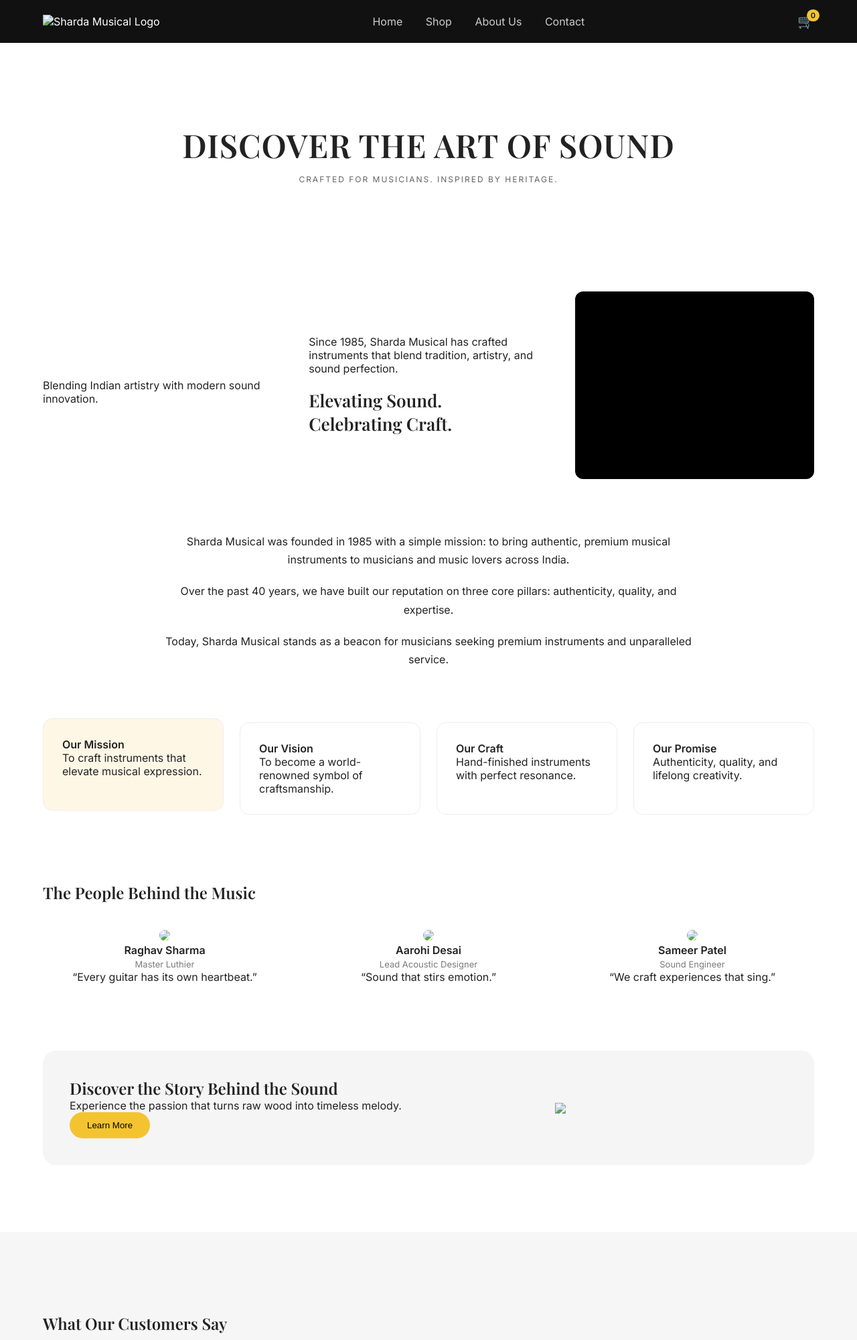
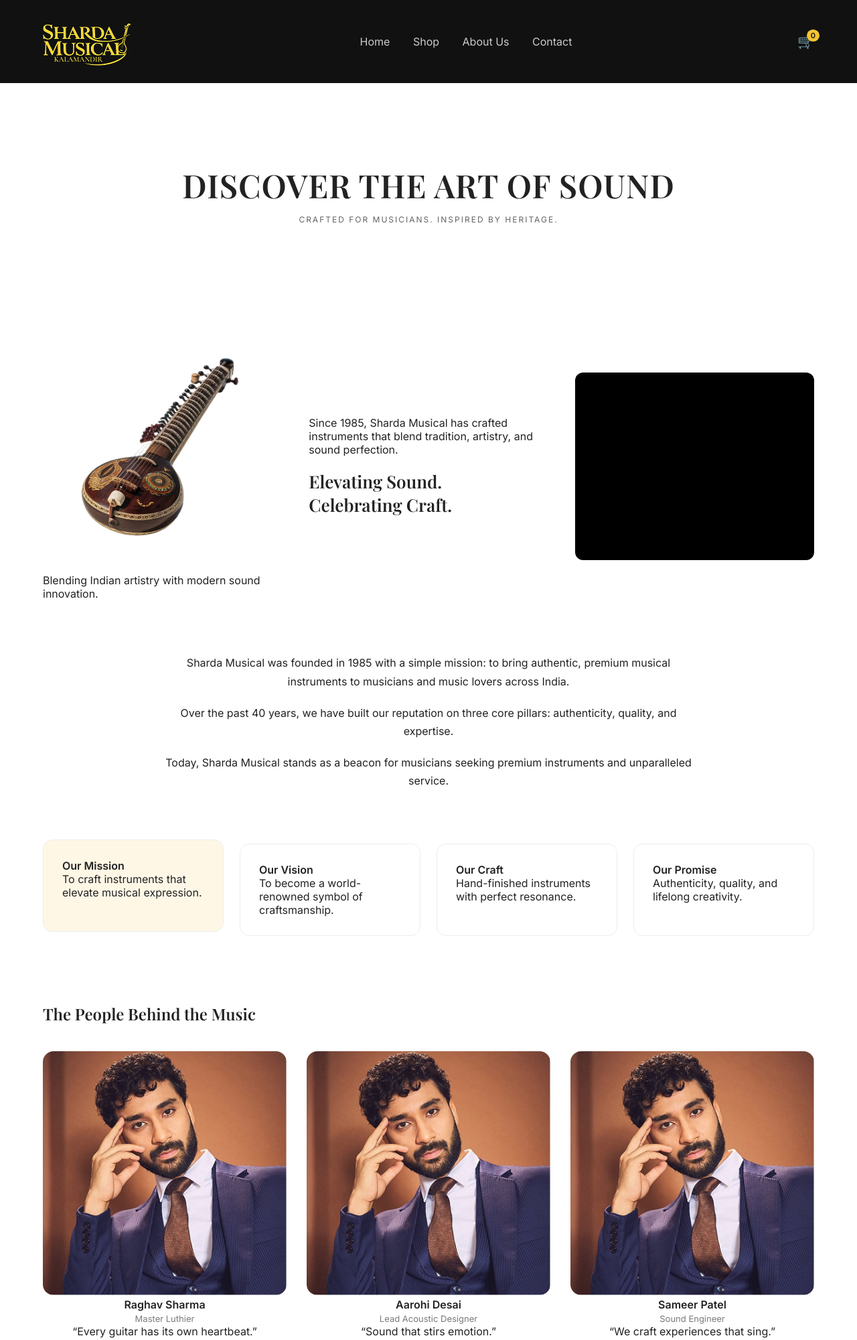
Before and after one commit to ashuC07/Shardha, a plain HTML site: page about.html in a window 1280 px wide. Shown: the top 2000 px of the page at 67% size. Drawn offline with nearby package versions, Linux system fonts and the light colour scheme.

```diff
--- a/about.html
+++ b/about.html
@@ -15,7 +15,7 @@
 <!-- NAVBAR (same as home) -->
 <header class="navbar">
   <div class="container nav-flex">
-    <div class="logo"><img src="assets/logo.png" alt="Sharda Musical Logo"></div>
+    <div class="logo"><img src="logo.png" alt="Sharda Musical Logo"></div>
     <button class="hamburger" id="hamburgerBtn" aria-label="Open menu">
       <span></span><span></span><span></span>
     </button>
@@ -44,7 +44,7 @@
 <section class="about-intro container">
   <div class="intro-grid">
     <div>
-      <img src="assets/g.png" alt="">
+      <img src="g.png" alt="">
       <p class="caption">Blending Indian artistry with modern sound innovation.</p>
     </div>
 
@@ -102,21 +102,21 @@
 
   <div class="team-grid">
     <div class="team-card">
-      <img src="assets/1.png">
+      <img src="1.png">
       <h4>Raghav Sharma</h4>
       <span>Master Luthier</span>
       <p>“Every guitar has its own heartbeat.”</p>
     </div>
 
     <div class="team-card">
-      <img src="assets/1.png">
+      <img src="1.png">
       <h4>Aarohi Desai</h4>
       <span>Lead Acoustic Designer</span>
       <p>“Sound that stirs emotion.”</p>
     </div>
 
     <div class="team-card">
-      <img src="assets/1.png">
+      <img src="1.png">
       <h4>Sameer Patel</h4>
       <span>Sound Engineer</span>
       <p>“We craft experiences that sing.”</p>
@@ -132,7 +132,7 @@
       <p>Experience the passion that turns raw wood into timeless melody.</p>
       <button class="btn primary">Learn More</button>
     </div>
-    <img src="assets/g1.png">
+    <img src="g1.png">
   </div>
 </section>
 <section class="testimonials">
@@ -147,7 +147,7 @@
           exceptional. Highly recommend to any musician."
         </p>
         <div class="user">
-          <img src="assets/user1.jpg" alt="">
+          <img src="user1.jpg" alt="">
           <div>
             <strong>Rajesh Kumar</strong>
             <span>Mumbai, India</span>
@@ -162,7 +162,7 @@
           quality and service."
         </p>
         <div class="user">
-          <img src="assets/user2.jpg" alt="">
+          <img src="user2.jpg" alt="">
           <div>
             <strong>Priya Singh</strong>
             <span>Delhi, India</span>
@@ -177,7 +177,7 @@
           is impressive."
         </p>
         <div class="user">
-          <img src="assets/user3.jpg" alt="">
+          <img src="user3.jpg" alt="">
           <div>
             <strong>Arun Patel</strong>
             <span>Jalgaon, India</span>
@@ -196,7 +196,7 @@
   <div class="container footer-grid">
 
     <div class="footer-brand">
-      <img src="assets/logo-yellow.png" alt="">
+      <img src="logo-yellow.png" alt="">
       <p>
         Crafting authentic instruments for over 40 years —
         where tradition meets premium sound.
```
